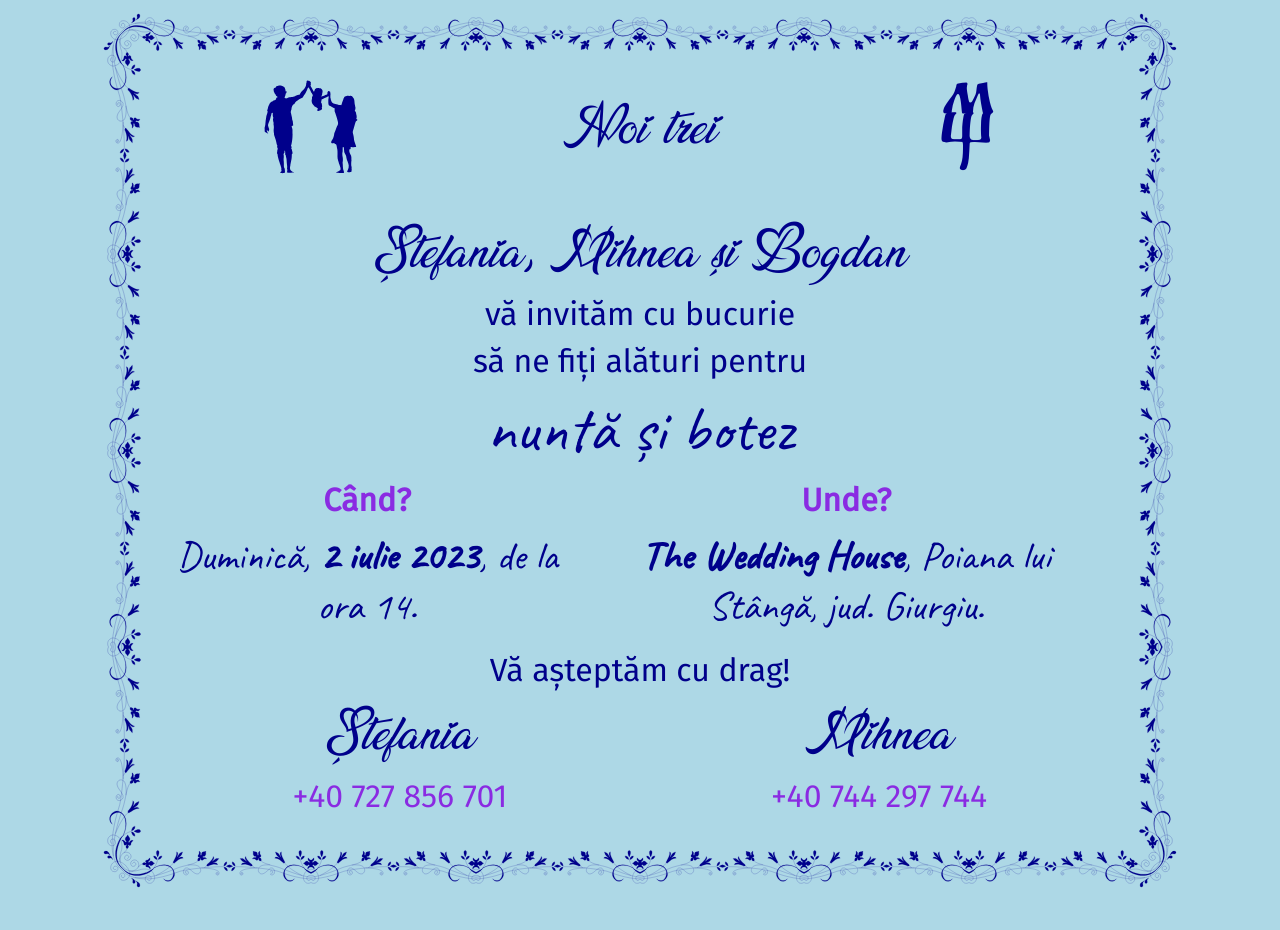
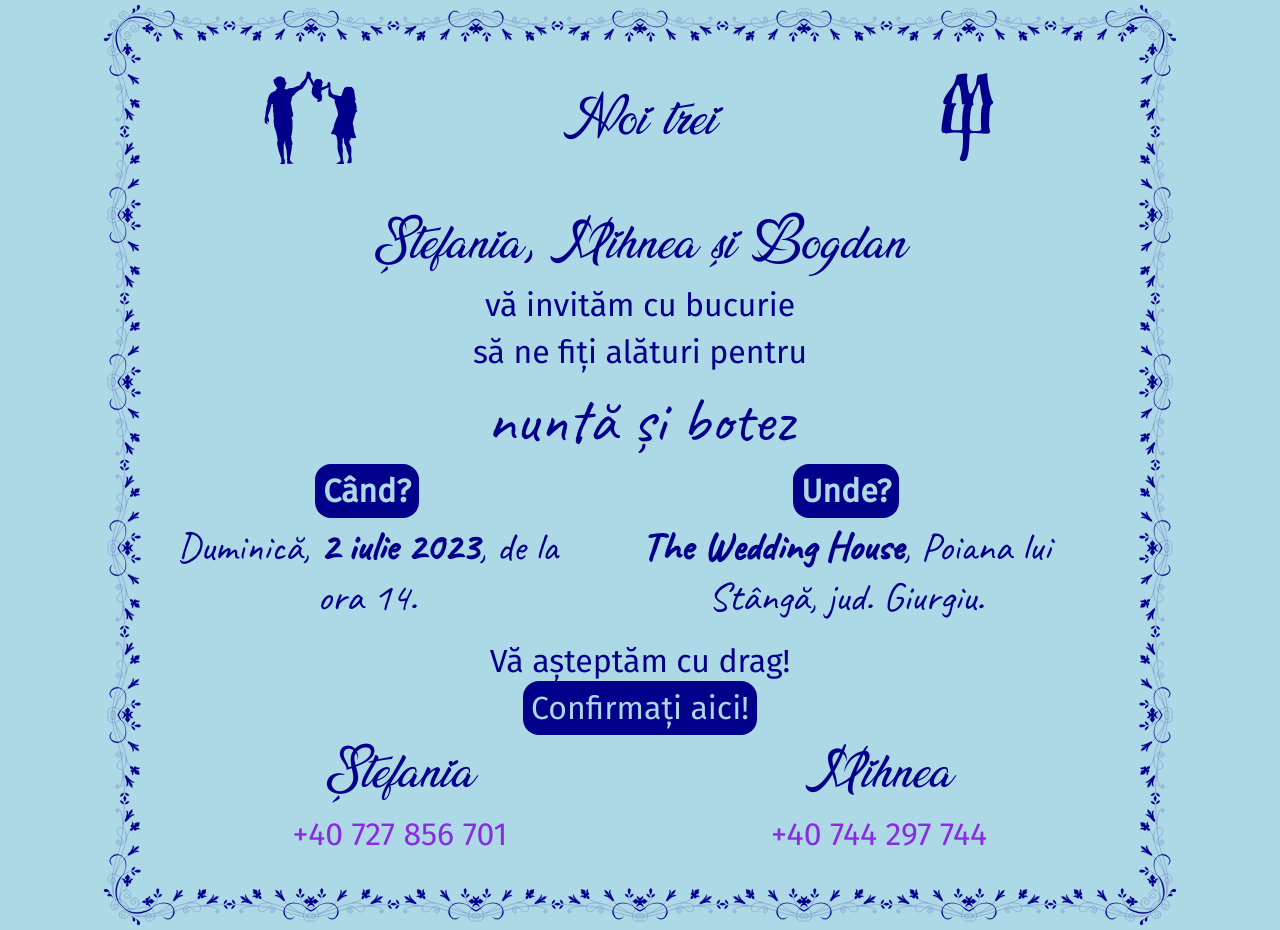
Before and after one commit to mihnea-mihai/noitrei, a Jekyll site: the page built from invitatie.md, in a window 1280 px wide. Built offline with Jekyll 4.4.1, drawn with Linux system fonts in a browser that asks for light colours; before the commit the page ends 900 px from its top, so only the background shows below that.

Commit message:
Add form, some info and make buttons more obvious

```diff
--- a/assets/css/colors.css
+++ b/assets/css/colors.css
@@ -1,5 +1,5 @@
-@import '/assets/css/light-theme.css' (prefers-color-scheme: light);
-@import '/assets/css/dark-theme.css' (prefers-color-scheme: dark);
+@import '/assets/css/light-theme.css'(prefers-color-scheme: light);
+@import '/assets/css/dark-theme.css'(prefers-color-scheme: dark);
 
 body {
     background-color: var(--bgcolor);
@@ -13,3 +13,11 @@ svg {
 a {
     color: blueviolet;
 }
+
+main th a,
+main p a {
+    padding: 0.5rem;
+    border-radius: 1rem;
+    background: var(--color);
+    color: var(--bgcolor);
+}
--- a/invitatie.md
+++ b/invitatie.md
@@ -17,6 +17,8 @@ să ne fiți alături pentru
 
 Vă așteptăm cu drag!
 
+[Confirmați aici!](https://docs.google.com/forms/d/e/1FAIpQLSe2G3fHizYtZrr8sp8zyXSqXelspJw1PXSAx-PvaghaEwTaxQ/viewform?usp=sf_link)
+
 | <span class="lovely">Ștefania</span> | <span class="lovely">Mihnea</span> |
 | --- | --- |
 | {% include html/phone.html phone="+40 727 856 701" %} | {% include html/phone.html phone="+40 744 297 744" %} |
```
Also changed, not shown: unde.md (+9 -1 lines).
